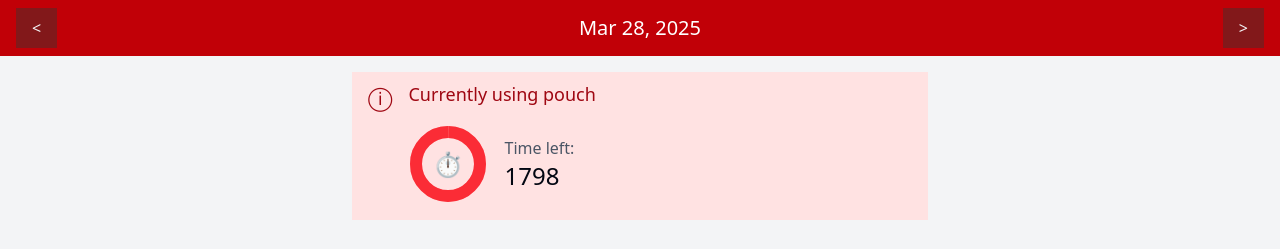
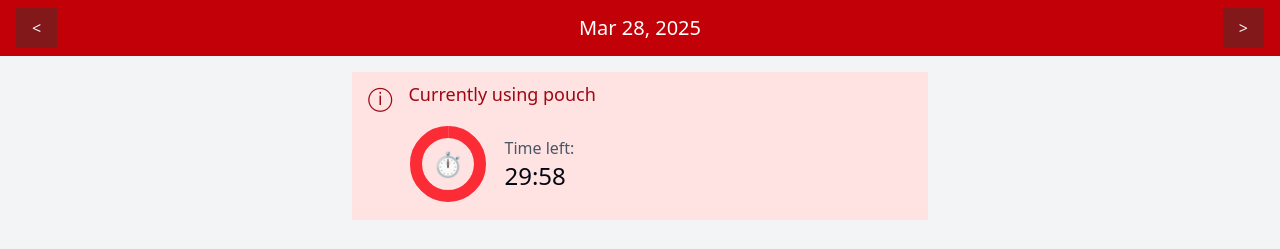
Before and after one commit to bartoszOsn/nicotine-quit-helper, an Angular app: page / in a window 1280 px wide. Both pictures are taken after a click on the button "Use pouch". Shown: the top 249 px of the page. Built offline with nearby package versions, Linux system fonts and the light colour scheme.

Commit message:
format interval

```diff
--- /dev/null
+++ b/src/ui/common/appInterval.ts
@@ -0,0 +1,15 @@
+import { Pipe, PipeTransform } from '@angular/core';
+
+@Pipe({
+	name: 'appInterval',
+	pure: true
+})
+export class AppIntervalPipe implements PipeTransform {
+    transform(value: number): string {
+        const seconds = value % 60;
+		const minutes = Math.floor((value / 60) % 60);
+
+		return `${minutes.toString().padStart(2, '0')}:${seconds.toString().padStart(2, '0')}`;
+    }
+
+}
--- a/src/ui/home/current-pouch/CurrentPouchComponent.html
+++ b/src/ui/home/current-pouch/CurrentPouchComponent.html
@@ -7,7 +7,7 @@
             <app-radial-progress [progress]="$any(currentPouchState).progress">⏱</app-radial-progress>
             <div class="flex flex-col">
                 <p class="text-gray-600 font-medium">Time left:</p>
-                <p class="text-2xl font-medium">{{$any(currentPouchState).timeLeftInSeconds}}</p>
+                <p class="text-2xl font-medium">{{$any(currentPouchState).timeLeftInSeconds | appInterval}}</p>
             </div>
         </div>
     </app-alert>
--- a/src/ui/home/current-pouch/CurrentPouchComponent.ts
+++ b/src/ui/home/current-pouch/CurrentPouchComponent.ts
@@ -3,13 +3,15 @@ import { Store } from '../../../api/Store';
 import { AsyncPipe } from '@angular/common';
 import { AppAlertComponent } from '../../common/app-alert/AppAlertComponent';
 import { AppRadialProgressComponent } from '../../common/app-radial-Progress/AppRadialProgressComponent';
+import { AppIntervalPipe } from '../../common/appInterval';
 
 @Component({
 	selector: 'current-pouch',
 	imports: [
 		AsyncPipe,
 		AppAlertComponent,
-		AppRadialProgressComponent
+		AppRadialProgressComponent,
+		AppIntervalPipe
 	],
 	templateUrl: 'CurrentPouchComponent.html'
 })
```
